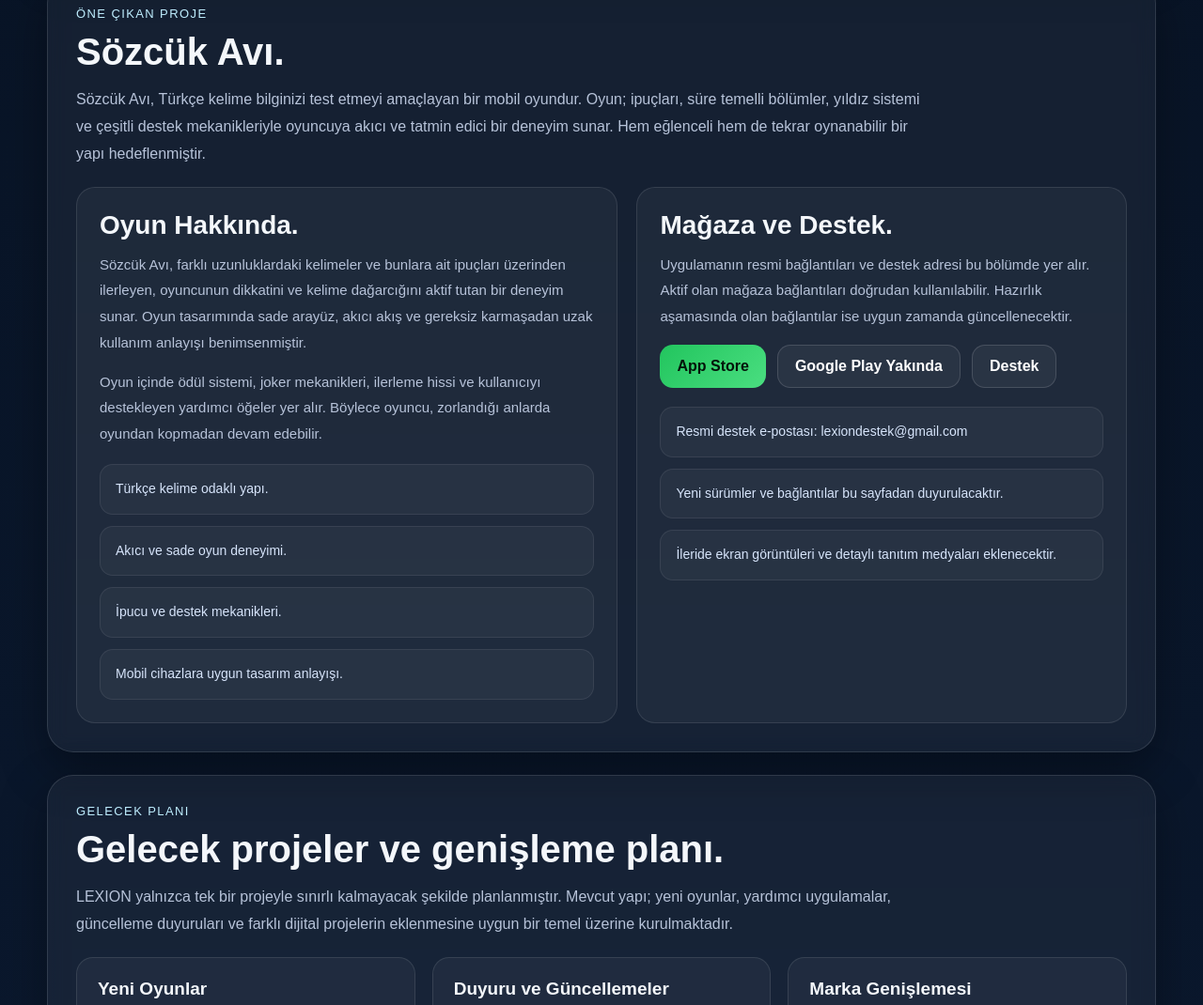
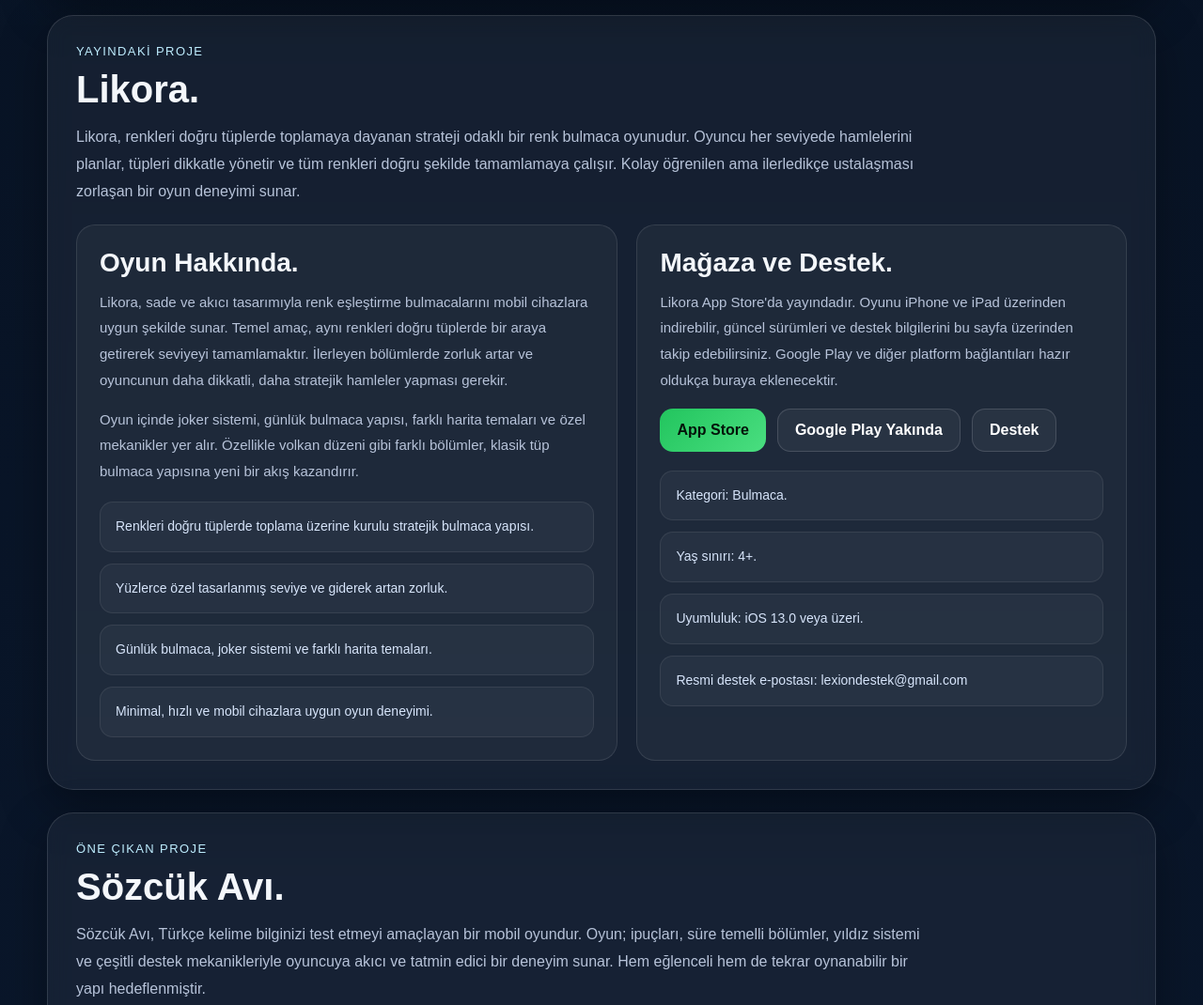
Before and after one commit to numancakir6/lexion-site, a plain HTML site: page index.html in a window 1280 px wide. Shown: the part 1242-2312 px from the top of the page at 94% size. Drawn offline with Linux system fonts and the light colour scheme.

Commit message:
Update project descriptions and add Likora section

```diff
--- a/index.html
+++ b/index.html
@@ -6,7 +6,7 @@
   <title>LEXION</title>
   <meta
     name="description"
-    content="LEXION, mobil oyunlar ve dijital projeler geliştiren bir markadır. Sözcük Avı ve yeni projeler hakkında bilgiler burada yer alır."
+    content="LEXION, mobil oyunlar ve dijital projeler geliştiren bir markadır. Likora, Sözcük Avı ve yeni projeler hakkında bilgiler burada yer alır."
   />
   <style>
     :root {
@@ -639,6 +639,7 @@
 
       <nav class="nav">
         <a href="#about">Hakkında</a>
+        <a href="#likora">Likora</a>
         <a href="#sozcuk-avi">Sözcük Avı</a>
         <a href="#future">Projeler</a>
         <a href="#contact">İletişim</a>
@@ -657,7 +658,8 @@
         </p>
 
         <div class="hero-actions">
-          <a class="btn btn-primary" href="#sozcuk-avi">Sözcük Avı'nı İncele</a>
+          <a class="btn btn-primary" href="#likora">Likora'yı İncele</a>
+          <a class="btn btn-secondary" href="#sozcuk-avi">Sözcük Avı'nı İncele</a>
           <a class="btn btn-secondary" href="#future">Projeleri Gör</a>
         </div>
       </div>
@@ -668,7 +670,7 @@
           <div class="status-text">
             Alan adımız aktif, resmi web sayfamız yayında ve proje altyapımız kurulmuştur.
             Bu sayfa üzerinden yayınlanan uygulamalar, duyurular ve mağaza bağlantıları
-            düzenli olarak güncellenecektir.
+            düzenli olarak güncellenecek; yeni projeler eklendikçe LEXION çatısı altında duyurulacaktır.
           </div>
         </div>
 
@@ -679,11 +681,11 @@
           </div>
           <div class="mini-card">
             <strong>02</strong>
-            <span>İlk öne çıkan proje olarak Sözcük Avı için tanıtım ve yönlendirme alanı.</span>
+            <span>Yayında olan projelerimiz Likora ve Sözcük Avı için tanıtım ve yönlendirme alanı.</span>
           </div>
           <div class="mini-card">
             <strong>03</strong>
-            <span>İleride eklenecek yeni oyunlar, ek sayfalar ve detaylı proje sunumları.</span>
+            <span>İleride eklenecek yeni oyunlar, uygulamalar, ek sayfalar ve detaylı proje sunumları.</span>
           </div>
           <div class="mini-card">
             <strong>04</strong>
@@ -712,7 +714,7 @@
             <h3>Mobil Oyunlar</h3>
             <p>
               Eğlenceli, temiz tasarlanmış ve kullanıcıyı yormayan mobil oyun projeleri geliştiriyoruz.
-              Sözcük Avı bu yaklaşımın ilk örneklerinden biridir.
+              Likora ve Sözcük Avı bu yaklaşımın ilk örneklerindendir.
             </p>
           </div>
 
@@ -732,6 +734,62 @@
               Bu site, LEXION ile ilgili resmi bağlantılar, proje duyuruları, mağaza yönlendirmeleri,
               iletişim ve politika bilgileri için ana kaynak olarak kullanılacaktır.
             </p>
+          </div>
+        </div>
+      </section>
+
+      <section class="section-card" id="likora">
+        <div class="section-head">
+          <span class="section-kicker">Yayındaki Proje</span>
+          <h2 class="section-title">Likora.</h2>
+          <p class="section-desc">
+            Likora, renkleri doğru tüplerde toplamaya dayanan strateji odaklı bir renk bulmaca oyunudur.
+            Oyuncu her seviyede hamlelerini planlar, tüpleri dikkatle yönetir ve tüm renkleri doğru şekilde
+            tamamlamaya çalışır. Kolay öğrenilen ama ilerledikçe ustalaşması zorlaşan bir oyun deneyimi sunar.
+          </p>
+        </div>
+
+        <div class="project-grid">
+          <div class="project-box">
+            <h3>Oyun Hakkında.</h3>
+            <p>
+              Likora, sade ve akıcı tasarımıyla renk eşleştirme bulmacalarını mobil cihazlara uygun şekilde sunar.
+              Temel amaç, aynı renkleri doğru tüplerde bir araya getirerek seviyeyi tamamlamaktır. İlerleyen
+              bölümlerde zorluk artar ve oyuncunun daha dikkatli, daha stratejik hamleler yapması gerekir.
+            </p>
+            <p>
+              Oyun içinde joker sistemi, günlük bulmaca yapısı, farklı harita temaları ve özel mekanikler yer alır.
+              Özellikle volkan düzeni gibi farklı bölümler, klasik tüp bulmaca yapısına yeni bir akış kazandırır.
+            </p>
+
+            <div class="bullet-list">
+              <div class="bullet-item">Renkleri doğru tüplerde toplama üzerine kurulu stratejik bulmaca yapısı.</div>
+              <div class="bullet-item">Yüzlerce özel tasarlanmış seviye ve giderek artan zorluk.</div>
+              <div class="bullet-item">Günlük bulmaca, joker sistemi ve farklı harita temaları.</div>
+              <div class="bullet-item">Minimal, hızlı ve mobil cihazlara uygun oyun deneyimi.</div>
+            </div>
+          </div>
+
+          <div class="project-box">
+            <h3>Mağaza ve Destek.</h3>
+            <p>
+              Likora App Store'da yayındadır. Oyunu iPhone ve iPad üzerinden indirebilir, güncel sürümleri ve
+              destek bilgilerini bu sayfa üzerinden takip edebilirsiniz. Google Play ve diğer platform bağlantıları
+              hazır oldukça buraya eklenecektir.
+            </p>
+
+            <div class="store-buttons">
+              <a class="store-link primary" href="https://apps.apple.com/tr/app/likora/id6761196497?l=tr" target="_blank" rel="noopener noreferrer">App Store</a>
+              <a class="store-link" href="#" target="_blank" rel="noopener noreferrer">Google Play Yakında</a>
+              <a class="store-link" href="mailto:lexiondestek@gmail.com">Destek</a>
+            </div>
+
+            <div class="bullet-list" style="margin-top:20px;">
+              <div class="bullet-item">Kategori: Bulmaca.</div>
+              <div class="bullet-item">Yaş sınırı: 4+.</div>
+              <div class="bullet-item">Uyumluluk: iOS 13.0 veya üzeri.</div>
+              <div class="bullet-item">Resmi destek e-postası: lexiondestek@gmail.com</div>
+            </div>
           </div>
         </div>
       </section>
@@ -798,9 +856,9 @@
           <span class="section-kicker">Gelecek Planı</span>
           <h2 class="section-title">Gelecek projeler ve genişleme planı.</h2>
           <p class="section-desc">
-            LEXION yalnızca tek bir projeyle sınırlı kalmayacak şekilde planlanmıştır.
-            Mevcut yapı; yeni oyunlar, yardımcı uygulamalar, güncelleme duyuruları ve farklı
-            dijital projelerin eklenmesine uygun bir temel üzerine kurulmaktadır.
+            LEXION yalnızca mevcut yayınlanmış projelerle sınırlı kalmayacak şekilde planlanmıştır.
+            Likora ve Sözcük Avı yayında olan projelerimizdir; ilerleyen süreçte yeni oyunlar,
+            yardımcı uygulamalar, güncelleme duyuruları ve farklı dijital projeler bu yapıya eklenecektir.
           </p>
         </div>
 
@@ -808,7 +866,7 @@
           <div class="future-card">
             <h3>Yeni Oyunlar</h3>
             <p>
-              Kelime odaklı veya farklı türlerde geliştirilecek yeni mobil projeler bu alan üzerinden
+              Bulmaca, kelime ve farklı türlerde geliştirilecek yeni mobil projeler bu alan üzerinden
               tanıtılacak ve resmi bağlantıları paylaşılacaktır.
             </p>
           </div>
@@ -837,8 +895,8 @@
           <h2 class="section-title">Bu sitede neler bulunacak?</h2>
           <p class="section-desc">
             Site yapısı, kullanıcıların resmi proje bağlantılarına hızlıca ulaşabilmesi ve marka hakkında
-            net bilgi alabilmesi için kurgulanmıştır. Zamanla içerik yoğunluğu artacak ve daha kapsamlı
-            proje sunumları eklenecektir.
+            net bilgi alabilmesi için kurgulanmıştır. Likora, Sözcük Avı ve ileride gelecek yeni projeler için
+            içerik zamanla genişletilecek ve daha kapsamlı proje sunumları eklenecektir.
           </p>
         </div>
 
@@ -896,6 +954,7 @@
 
         <div class="footer-links">
           <a href="#about">Hakkında</a>
+          <a href="#likora">Likora</a>
           <a href="#sozcuk-avi">Sözcük Avı</a>
           <a href="#contact">İletişim</a>
           <a href="privacy.html">Gizlilik Politikası</a>
```
